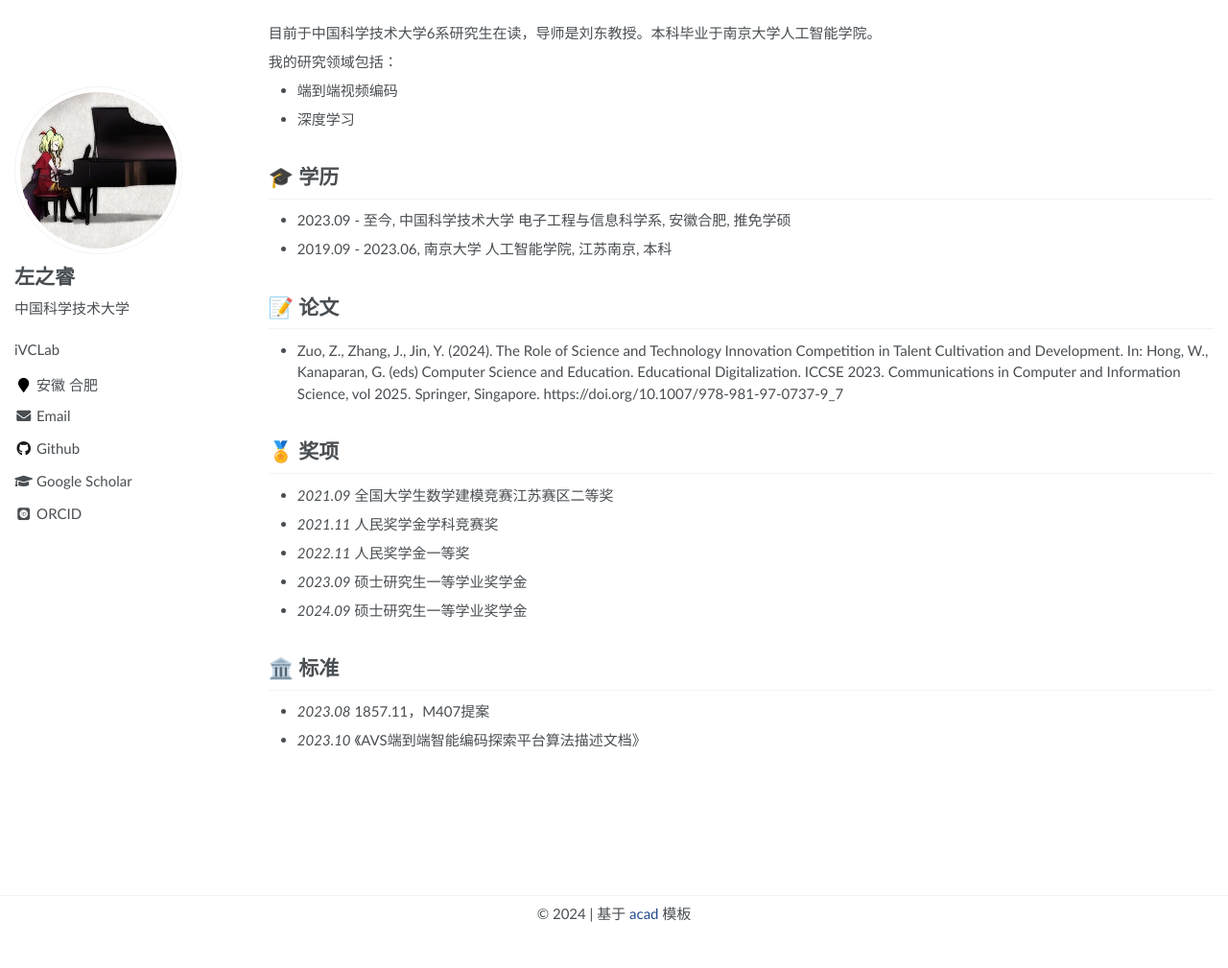
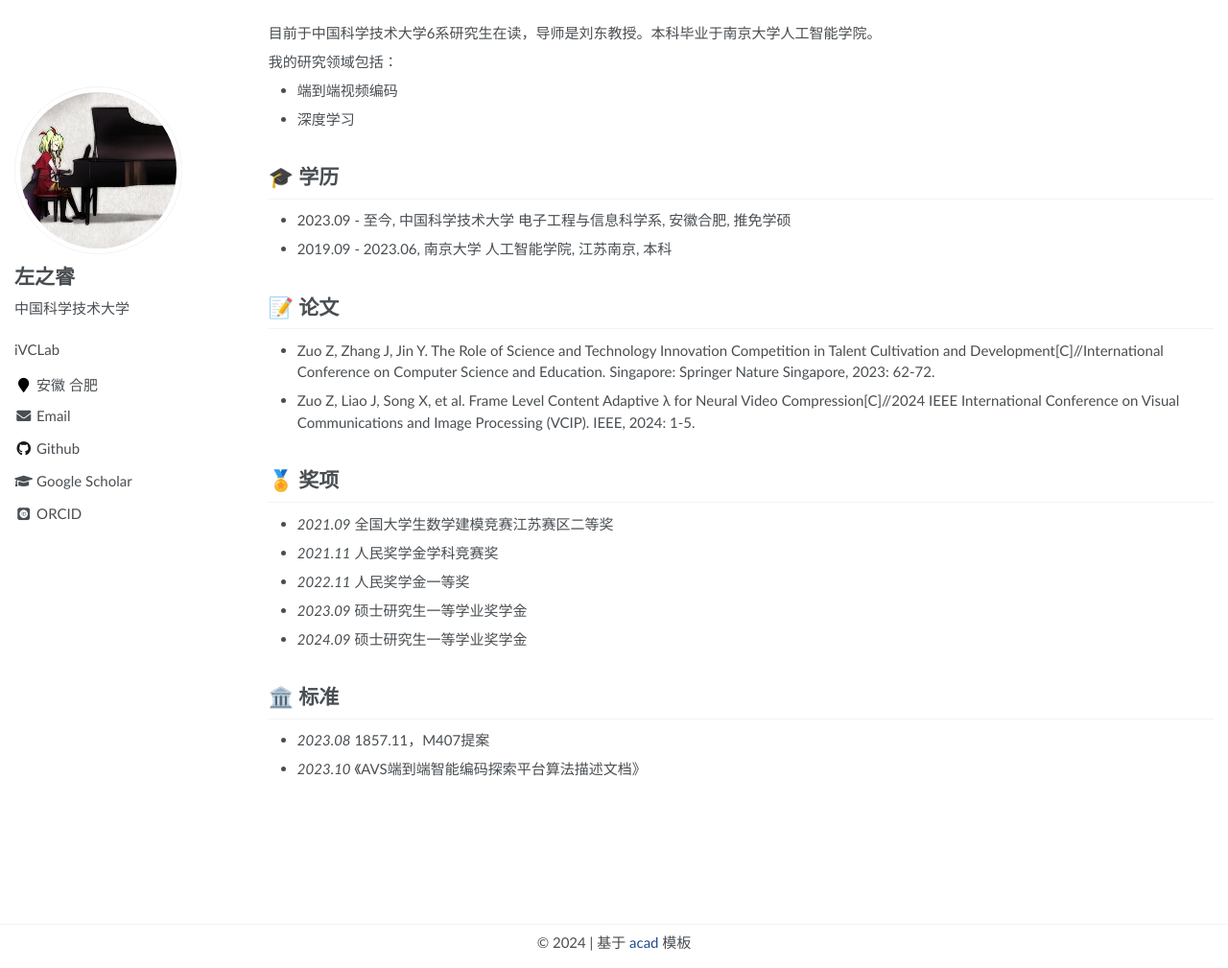
Before and after one commit to DeathPolca/DeathPolca.github.io, a Jekyll site: the page built from _pages/about.md, in a window 1280 px wide and 1009 px high. Shown: the whole window at 96% size. Built offline with Jekyll 4.4.1, drawn with Linux system fonts in a browser that asks for light colours; some web fonts are replaced.

Commit message:
add paper

```diff
--- a/_pages/about.md
+++ b/_pages/about.md
@@ -36,8 +36,8 @@ redirect_from:
 <span class='anchor' id='-lwzl'></span>
 
 # 📝 论文
--	Zuo, Z., Zhang, J., Jin, Y. (2024). The Role of Science and Technology Innovation Competition in Talent Cultivation and Development. In: Hong, W., Kanaparan, G. (eds) Computer Science and Education. Educational Digitalization. ICCSE 2023. Communications in Computer and Information Science, vol 2025. Springer, Singapore. https://doi.org/10.1007/978-981-97-0737-9_7
-
+-	Zuo Z, Zhang J, Jin Y. The Role of Science and Technology Innovation Competition in Talent Cultivation and Development[C]//International Conference on Computer Science and Education. Singapore: Springer Nature Singapore, 2023: 62-72.
+- Zuo Z, Liao J, Song X, et al. Frame Level Content Adaptive λ for Neural Video Compression[C]//2024 IEEE International Conference on Visual Communications and Image Processing (VCIP). IEEE, 2024: 1-5.
 
 
 
```
